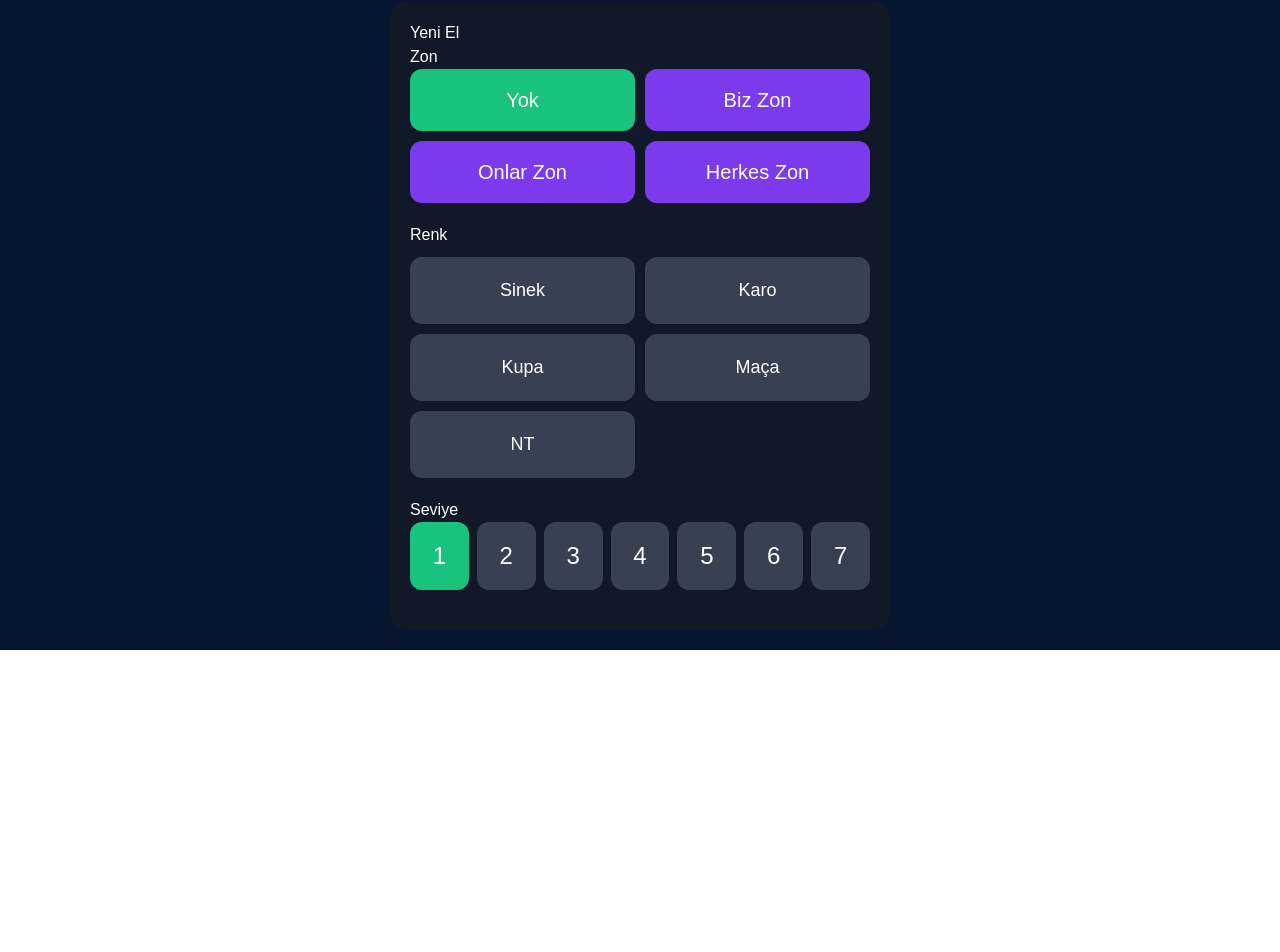
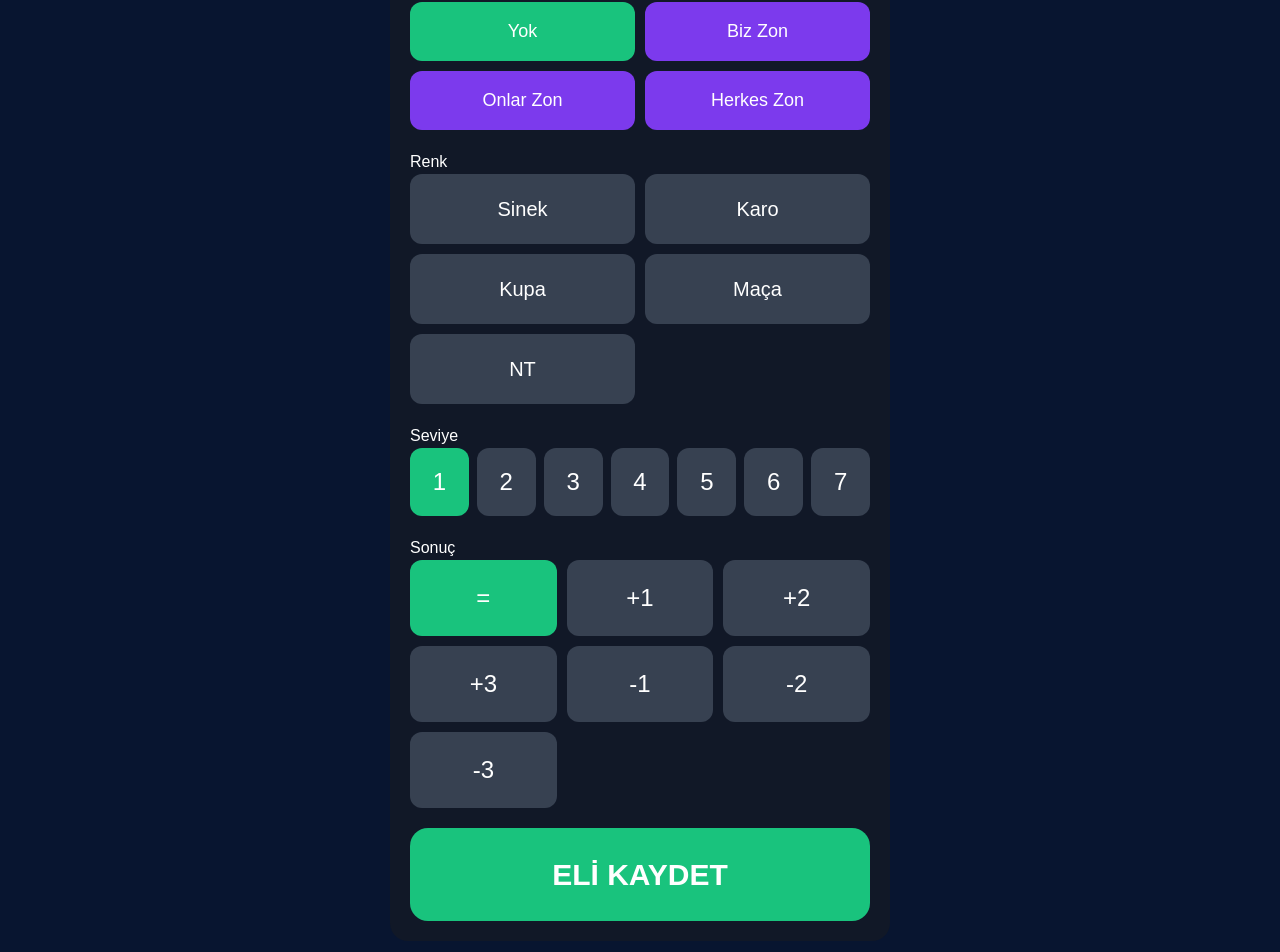
Before and after one commit to ederinoz/bric-skor, a React (Vite) app: page / in a window 1280 px wide. Shown: the part 512-1464 px from the top of the page. Before the commit the page ends 1162 px from the top, so only its background shows below. Built offline with nearby package versions, Linux system fonts and the light colour scheme.

Commit message:
temiz final sürum

```diff
--- a/src/App.jsx
+++ b/src/App.jsx
@@ -4,6 +4,18 @@ export default function App() {
 
   const [screen, setScreen] =
     useState("giris");
+
+  const [takim1Adi, setTakim1Adi] =
+    useState("Takım 1");
+
+  const [takim2Adi, setTakim2Adi] =
+    useState("Takım 2");
+
+  const [takim, setTakim] =
+    useState("Takım 1");
+
+  const [zon, setZon] =
+    useState("Yok");
 
   const [seviye, setSeviye] =
     useState(1);
@@ -13,18 +25,6 @@ export default function App() {
 
   const [sonuc, setSonuc] =
     useState("=");
-
-  const [zon, setZon] =
-    useState("Yok");
-
-  const [takim1Adi, setTakim1Adi] =
-    useState("Takım 1");
-
-  const [takim2Adi, setTakim2Adi] =
-    useState("Takım 2");
-
-  const [takim, setTakim] =
-    useState("Takım 1");
 
   const [eller, setEller] =
     useState(() => {
@@ -77,6 +77,9 @@ export default function App() {
 
     if (sonuc === "+2")
       puan += 60;
+
+    if (sonuc === "+3")
+      puan += 90;
 
     if (sonuc === "-1") {
 
@@ -335,6 +338,7 @@ export default function App() {
                 style={{
                   display: "flex",
                   gap: 10,
+                  marginBottom: 20,
                 }}
               >
 
@@ -355,9 +359,7 @@ export default function App() {
                         ? "#19c37d"
                         : "#2563eb",
                     color: "white",
-                    fontSize: 26,
-                    fontWeight:
-                      "bold",
+                    fontSize: 24,
                   }}
                 >
                   {takim1Adi}
@@ -380,9 +382,7 @@ export default function App() {
                         ? "#19c37d"
                         : "#dc2626",
                     color: "white",
-                    fontSize: 26,
-                    fontWeight:
-                      "bold",
+                    fontSize: 24,
                   }}
                 >
                   {takim2Adi}
@@ -390,23 +390,7 @@ export default function App() {
 
               </div>
 
-            </div>
-
-            <div
-              style={{
-                background: "#111827",
-                padding: 20,
-                borderRadius: 18,
-              }}
-            >
-
-              <h2>
-                Yeni El
-              </h2>
-
-              <h3>
-                Zon
-              </h3>
+              <h3>Zon</h3>
 
               <div
                 style={{
@@ -439,7 +423,7 @@ export default function App() {
                           ? "#19c37d"
                           : "#7c3aed",
                       color: "white",
-                      fontSize: 20,
+                      fontSize: 18,
                     }}
                   >
                     {z}
@@ -448,42 +432,52 @@ export default function App() {
                 ))}
 
               </div>
-              <div style={{ marginBottom: 20 }}>
-  <div style={{ marginBottom: 10 }}>
-    Renk
-  </div>
+
+              <h3>Renk</h3>
 
               <div
                 style={{
                   display: "grid",
-      gridTemplateColumns: "1fr 1fr",
+                  gridTemplateColumns:
+                    "1fr 1fr",
                   gap: 10,
+                  marginBottom: 20,
                 }}
               >
-    {["Sinek", "Karo", "Kupa", "Maça", "NT"].map((el) => (
+
+                {[
+                  "Sinek",
+                  "Karo",
+                  "Kupa",
+                  "Maça",
+                  "NT",
+                ].map((r) => (
+
                   <button
-        key={el}
-        onClick={() => setRenk(el)}
+                    key={r}
+                    onClick={() =>
+                      setRenk(r)
+                    }
                     style={{
                       padding: 20,
                       borderRadius: 12,
                       border: "none",
                       background:
-            renk === el ? "#2563eb" : "#374151",
+                        renk === r
+                          ? "#2563eb"
+                          : "#374151",
                       color: "white",
-          fontSize: 18,
-          cursor: "pointer",
+                      fontSize: 20,
                     }}
                   >
-        {el}
+                    {r}
                   </button>
+
                 ))}
-  </div>
+
               </div>
 
-              <h3>
-                Seviye
-              </h3>
+              <h3>Seviye</h3>
 
               <div
                 style={{
@@ -522,6 +516,70 @@ export default function App() {
 
               </div>
 
+              <h3>Sonuç</h3>
+
+              <div
+                style={{
+                  display: "grid",
+                  gridTemplateColumns:
+                    "repeat(3,1fr)",
+                  gap: 10,
+                  marginBottom: 20,
+                }}
+              >
+
+                {[
+                  "=",
+                  "+1",
+                  "+2",
+                  "+3",
+                  "-1",
+                  "-2",
+                  "-3",
+                ].map((s) => (
+
+                  <button
+                    key={s}
+                    onClick={() =>
+                      setSonuc(s)
+                    }
+                    style={{
+                      padding: 20,
+                      borderRadius: 12,
+                      border: "none",
+                      background:
+                        sonuc === s
+                          ? "#19c37d"
+                          : "#374151",
+                      color: "white",
+                      fontSize: 24,
+                    }}
+                  >
+                    {s}
+                  </button>
+
+                ))}
+
+              </div>
+
+              <button
+                onClick={eliKaydet}
+                style={{
+                  width: "100%",
+                  padding: 24,
+                  borderRadius: 18,
+                  border: "none",
+                  background:
+                    "#19c37d",
+                  color: "white",
+                  fontSize: 30,
+                  fontWeight:
+                    "bold",
+                }}
+              >
+                ELİ KAYDET
+              </button>
+
             </div>
 
           </>
```
Lines whose indentation alone changed are shown as unchanged.
